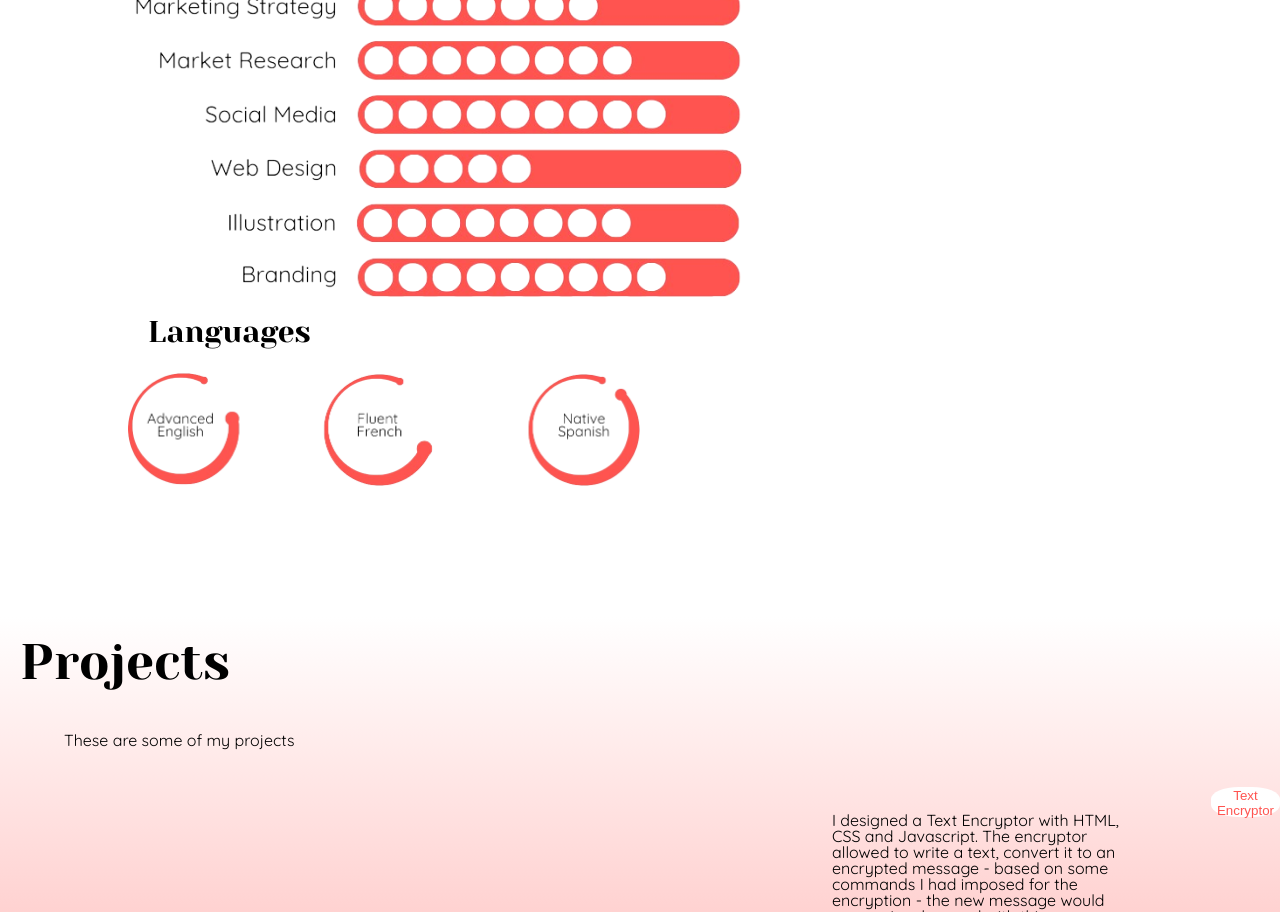
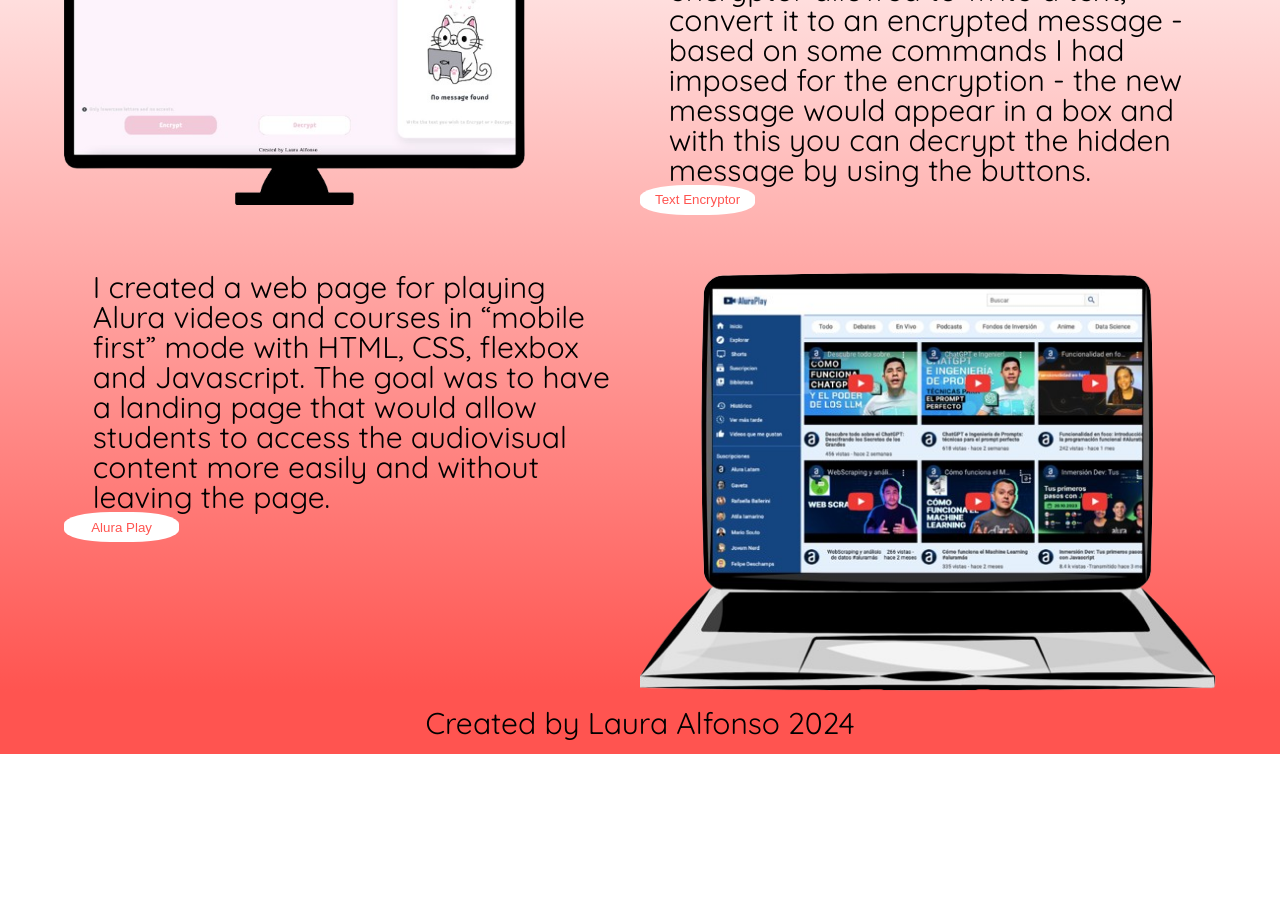
Before and after one commit to lauraalvi/my-web-page, a plain HTML site: page index.html in a window 1280 px wide. Shown: the part 1813-2725 px from the top of the page. After the commit the page ends 2567 px from the top, so only its background shows below. Drawn offline with nearby package versions, Linux system fonts and the light colour scheme.

Commit message:
commit fixing details

```diff
--- a/index.html
+++ b/index.html
@@ -14,13 +14,14 @@
         <link rel="preconnect" href="https://fonts.gstatic.com" crossorigin>
         <link href="https://fonts.googleapis.com/css2?family=Quicksand:wght@300..700&family=Yeseva+One&display=swap" rel="stylesheet"></head>
     <header>
+        <!--
         <nav>
             <p>HOME</p>
             <p>ABOUT</p>
             <p>PROJECTS</p>
         </nav>
+    -->
     </header>
-    <hr>
     <body>
         <div class="container">
             <h1>Hi, I'm Laura!</h1>
@@ -52,28 +53,31 @@
                         <img src="Imagenes/Logo html.png" class="htmlLogo">
                         <img src="Imagenes/Skills.png" class="skills">
                     </div>
-                    <div class="languages">
-                        <h2>Languages</h2>
-                        <img src="Imagenes/Languages.png" class="languagesImg">
                 </div>
             </div>
+            <div class="languages">
+                <h1>Languages</h1>
+                <img src="Imagenes/Languages.png" class="languagesImg">
             </div>
         </div>
         <div class="containerTercero">
             <h1>Projects</h1>
             <p>These are some of my projects</p>
-
+            <div class="projects">
                 <div class="projectEncryptor">
                     <img src="Imagenes/Text Encryptor.png" class="textEncryptor">
+                    <div class="projectEncryptorButton">
                         <p>I designed a Text Encryptor with HTML, CSS and Javascript. The encryptor allowed to write a text, convert it to an encrypted message - based on some commands I had imposed for the encryption - the new message would appear in a box and with this you can decrypt the hidden message by using the buttons.</p>
-                <button id="botonTextEncryptor">Text Encryptor</button>
-                <script src="main.js"></script>
+                        <button id="botonTextEncryptor">Text Encryptor</button><script src="main.js"></script>
+                    </div>
                 </div>
                 <div class="projectAluraPlay">
+                    <div class="projectAluraPlayButton">
                         <p>I created a web page for playing Alura videos and courses in “mobile first” mode with HTML, CSS, flexbox and Javascript. The goal was to have a landing page that would allow students to access the audiovisual content more easily and without leaving the page.</p>
-                <button id="botonAluraPlay">Alura Play</button>
-                <script src="main.js"></script>
+                        <button id="botonAluraPlay">Alura Play</button><script src="main.js"></script>
+                    </div>
                     <img src="Imagenes/Alura Play.png" class="aluraPlay">
+                </div>
             </div>
         </div>
     </body>
--- a/style.css
+++ b/style.css
@@ -10,76 +10,94 @@ header{
     background: var(--color-red)
 }
 
-nav{
+
+/* nav{
     display: flex ;
-    padding: 2%;
     justify-content: flex-end;
-}
+} */
 
 hr{
     border: none;
-    width: 1px;
-    height: 1px;
 }
 
 /*BODY*/
 
 body{
-
 }
 
 .container{
     background: linear-gradient( var(--color-red), var(--color-white));
     width: 100%;
+    margin: 0 auto;
 }
 
 .firstInfo{
     display: flex;
+    display: grid;
+    grid-template-columns: 50% 50%;
+    width: 90%;
+    margin: 0 auto;
 }
 
 h1{
     font-family: "Yeseva One", serif;
     font-size: 50px;
-    padding: 20px;
+    width: 100%;
+    margin: 0 auto;
 }
 
 p{
     font-family: "Quicksand", sans-serif;
-    padding: 2% 5% 3%;
+    font-size: 30px;
+    width: 90%;
+    margin: 0 auto;
 }
 
 .imgYo{
-    display: flex;
-    justify-content: left;
-    width: 30%;
+    display: inline-block;
+    flex-direction: column;
+    justify-content: space-between;
+    width: 80%;
+    margin: 0 auto;
     border-radius: 30%;
     opacity: 90%;
-    margin: 5%;
+}
+
+.aboutme{
+    display: inline-block;
+    flex-direction: column;
+    justify-content: space-between;
+    width: 100%;
 }
 
 .containerSegundo{
     background-color: var(--color-white);
-    display: block;
-    justify-content: space-between;
+    /* PARA CONTAINER SIEMPRE WIDTH Y MARGIN EL DUO DINAMICO */
+    width: 100%;
+    margin: 0 auto;
 }
 
 .columnas{
+    display: grid;
     grid-template-columns: 50% 50%;
+    width: 90%;
+    margin: 0 auto;
 }
 
 .rightFrame{
-    margin: 10%;
+    margin-top: 10%;
     display: inline-block;
     flex-direction: column;
     justify-content: space-between;
+    width: 100%;
 }
 
 .leftFrame{
-    width: 40%;
-    margin: 5%;
-    display: grid;
+    margin-top: 10%;
+    display: inline-block;
     flex-direction: column;
     justify-content: space-between;
+    width: 100%;
 }
 
 .imagenes{
@@ -87,16 +105,16 @@ p{
 }
 
 .htmlLogo{
-    width: 12%;
+    width: 36%;
 }
 
 .adobeLogo{
-    width: 20%;
+    width: 60%;
 }
 
 .skills{
-    width: 60%;
-    display: block;
+    width: 100%;
+    margin-top: 5%;
 }
 
 h2{
@@ -106,24 +124,44 @@ h2{
 }
 
 .languages{
+    width: 90%;
+    margin: 0 auto;
 }
 
 .languagesImg{
-    width: 50%;
+    width: 80%;
+    display: flex;
+    justify-content: center;
 }
 
 .containerTercero{
     background: linear-gradient(var(--color-white), var(--color-red) );
+    width: 100%;
+    margin: 0 auto;
+}
+
+.projects{
+    width: 90%;
+    margin: 0 auto;
 }
 
 .textEncryptor{
-    width: 40%;
-    margin: 10%;
+    display: inline-block;
+    flex-direction: column;
+    justify-content: space-between;
+    width: 80%;
 }
 
 .projectEncryptor{
-    display: flex;
+    display: grid;
+    grid-template-columns: 50% 50%;
+}
+
+.projectEncryptorButton{
+    display: inline-block;
+    flex-direction: row;
     justify-content: space-between;
+    width: 100%;
 }
 
 #botonTextEncryptor{
@@ -140,11 +178,16 @@ h2{
 }
 
 .aluraPlay{
-    width: 40%;
+    display: inline-block;
+    flex-direction: column;
+    justify-content: space-between;
+    width: 100%;
 }
 
 .projectAluraPlay{
-    display: flex;
+    display: grid;
+    grid-template-columns: 50% 50%;
+    margin-top: 5%;
 }
 
 #botonAluraPlay{
```
Lines whose indentation alone changed are shown as unchanged.
